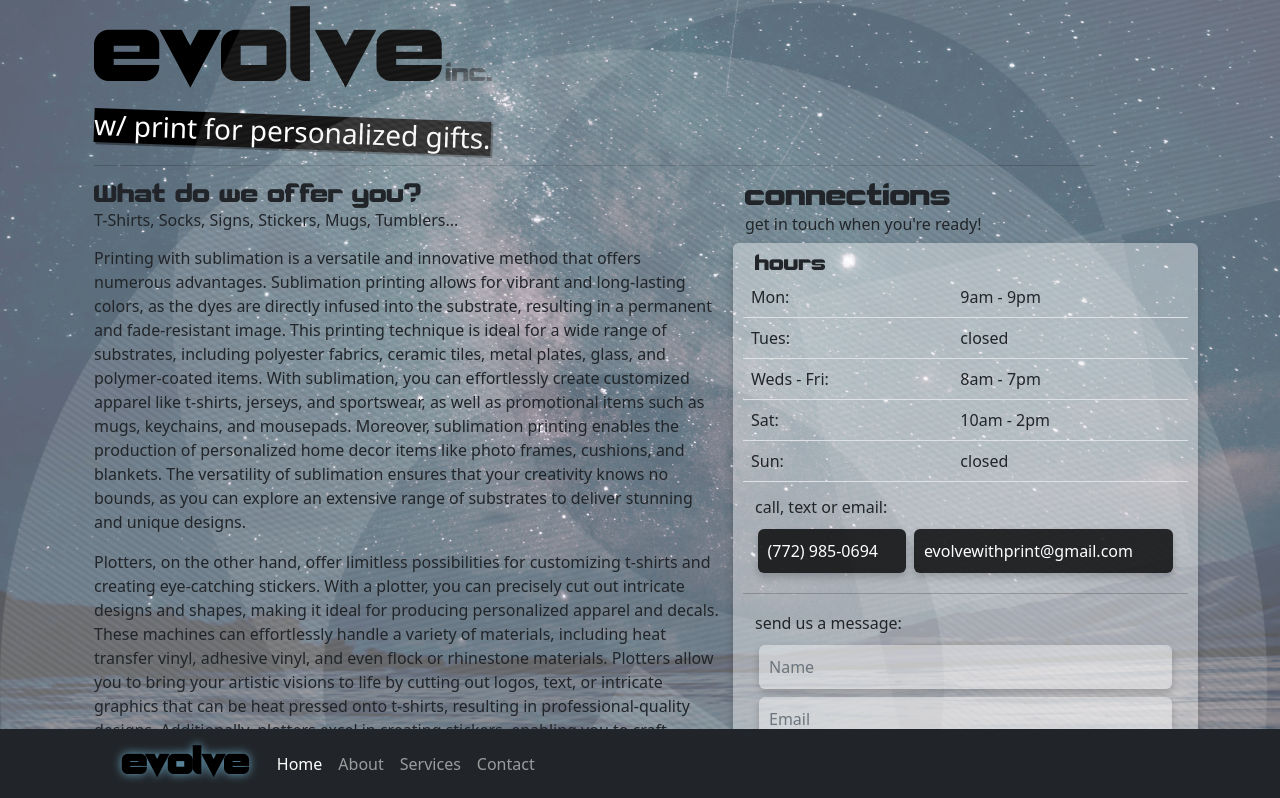
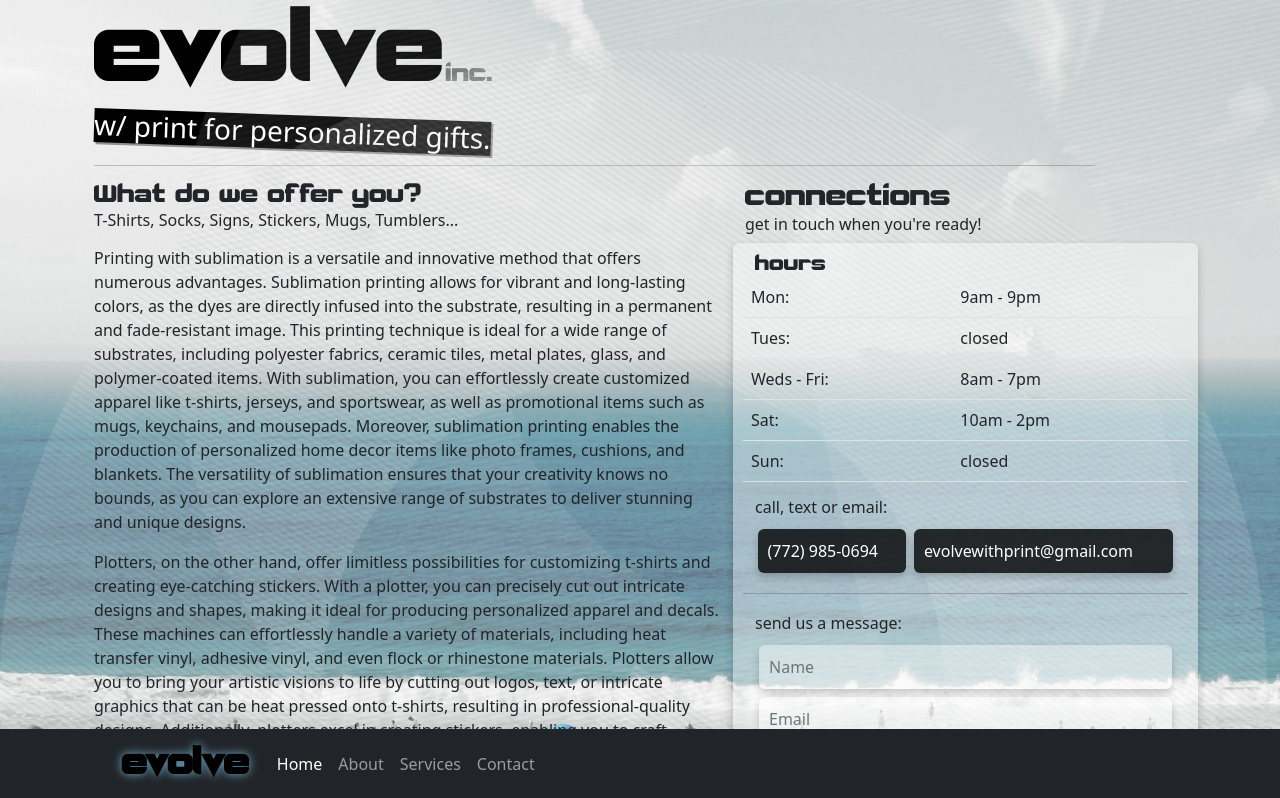
Before and after one commit to dananzola/evowww, a React (Create React App) app: page / in a window 1280 px wide. Shown: the top 798 px of the page. Built offline with nearby package versions, Linux system fonts and the light colour scheme.

Commit message:
bg change

```diff
--- a/src/layouts/Layout.js
+++ b/src/layouts/Layout.js
@@ -15,9 +15,9 @@ export default function Layout() {
             if (hours >= 6 && hours < 12) {
                 setBackgroundImage('imgs/beachbg.png');
             } else if (hours >= 12 && hours < 18) {
-                setBackgroundImage('imgs/afternoon.png');
+                setBackgroundImage('imgs/beachbg.png');
             } else {
-                setBackgroundImage('imgs/evening.png');
+                setBackgroundImage('imgs/beachbg.png');
             }
         };
         getCurrentTime();
```
